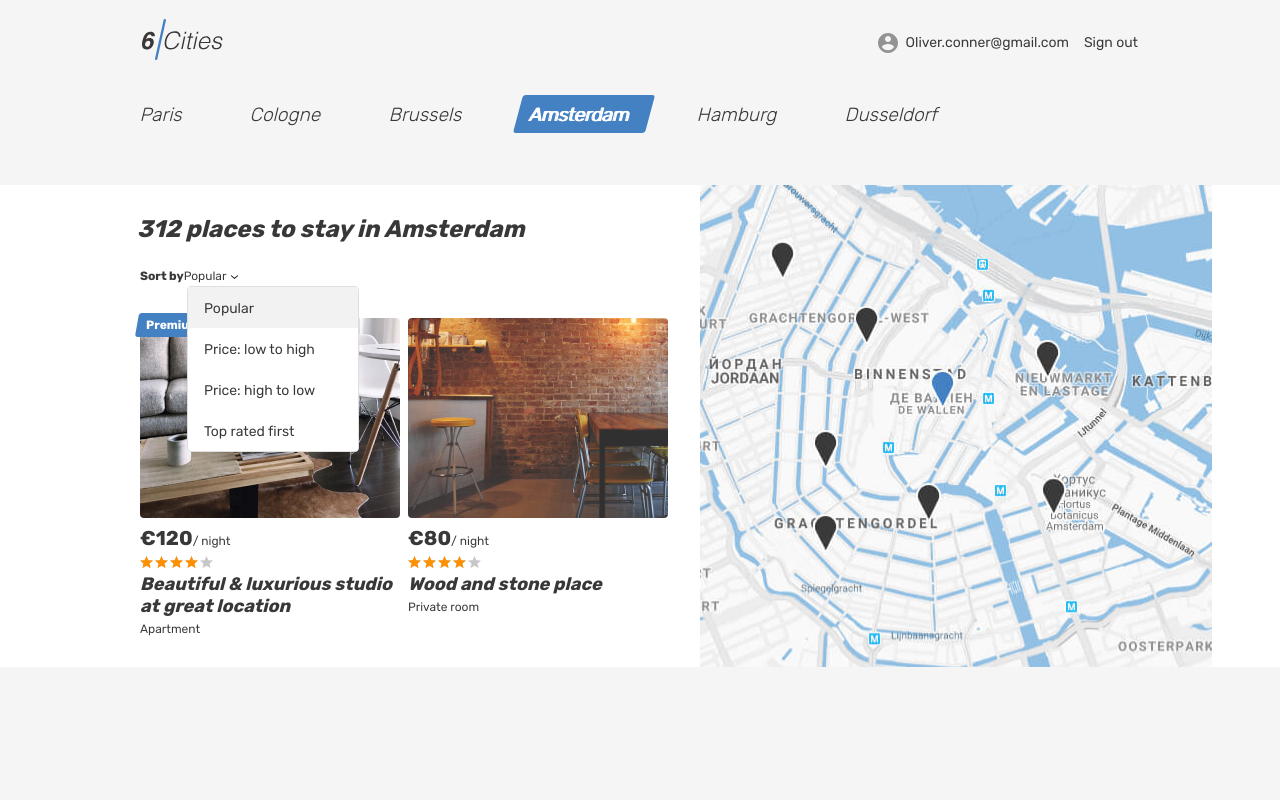
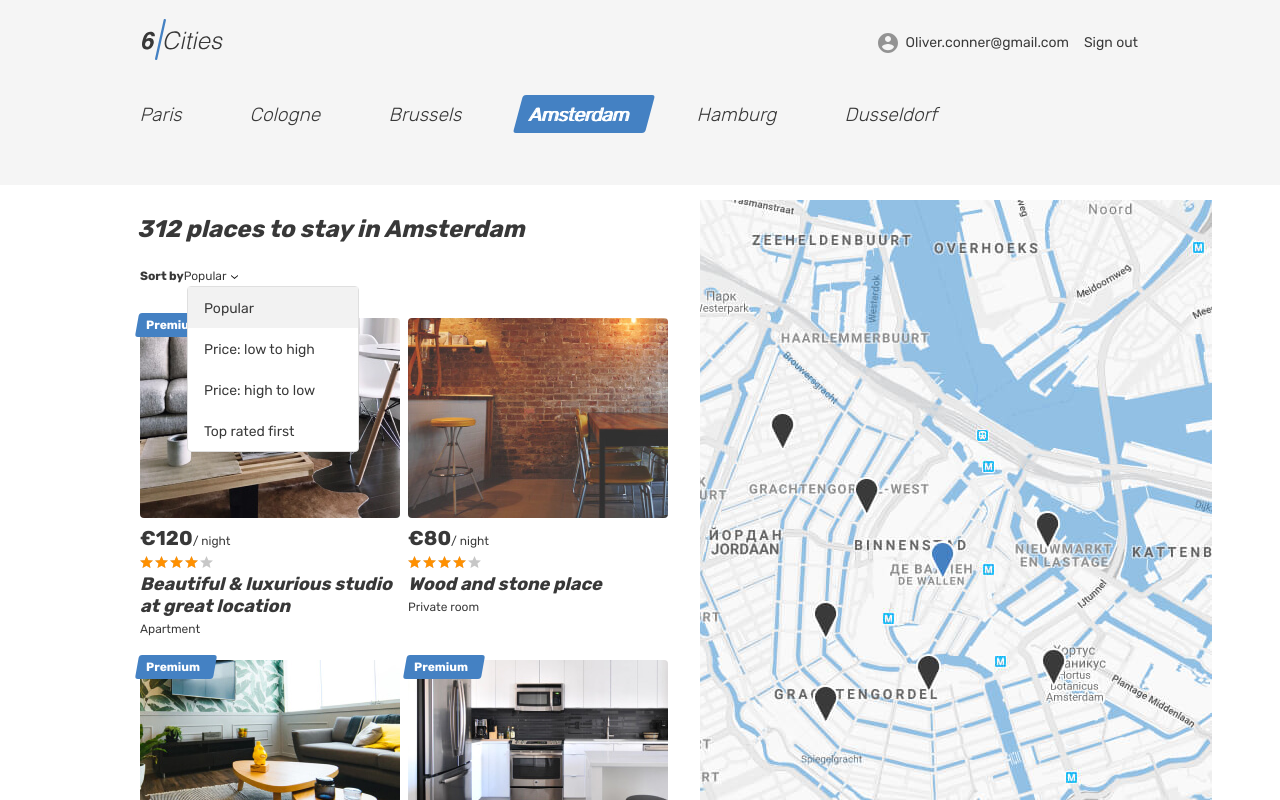
Before and after one commit to htmlacademy-react/2233485-six-cities-simple-11, a React (Create React App) app in the folder project/: page / in a window 1280 px wide. Shown: the top 800 px of the page. Built offline with nearby package versions, Linux system fonts and the light colour scheme.

Commit message:
module4-task1 (описание данных для 4 предложений и 4 отзывов)

```diff
--- a/project/src/mocks/offers-cards.ts
+++ b/project/src/mocks/offers-cards.ts
@@ -68,24 +68,72 @@ const offersCards: OffersCardInterface[] = [
     maxAdults: 3,
   },
 
-  // {
-  //   id: '3',
-  //   price: 132,
-  //   isPremium: false,
-  //   name: 'Canal View Prinsengracht',
-  //   img: 'img/apartment-02.jpg',
-  //   ratingStars: RatingStars.fourStars,
-  //   type: OffersCardTypes.APARTMENT,
-  // },
-  // {
-  //   id: 4,
-  //   price: 180,
-  //   isPremium: true,
-  //   title: 'Nice, cozy, warm big bed apartment',
-  //   img: 'img/apartment-03.jpg',
-  //   ratingStars: RatingStars.fiveStars,
-  //   type: OffersCardTypes.APARTMENT,
-  // },
+  {
+    id: 3,
+    title: 'Canal View Prinsengracht',
+    description: 'A quiet cozy and picturesque that hides behind a a river by the unique lightness of Amsterdam.',
+    city: {
+      name: 'Amsterdam',
+      location: {
+        latitude: 52.377956,
+        longitude: 4.897070,
+        zoom: 10,
+      },
+    },
+    price: 132,
+    isPremium: true,
+    type: OffersCardTypes.APARTMENT,
+    img: 'img/apartment-02.jpg',
+    ratingStars: RatingStars.fourStars,
+    bedrooms: 2,
+    location: {
+      latitude: 52.22450806,
+      longitude: 4.535795120,
+      zoom: 8,
+    },
+    facilities: ['Wi-Fi', 'Washing machine', 'Heating', 'Dishwasher', 'Cabel TV', 'Coffee machine'],
+    host: {
+      id: 1,
+      name: 'Angelina',
+      avatarUrl: 'img/avatar-angelina.jpg',
+      isPro: false,
+    },
+    maxAdults: 6,
+  },
+
+  {
+    id: 4,
+    title: 'Nice, cozy, warm big bed apartment',
+    description: 'A quiet cozy and picturesque that hides behind a a river by the unique lightness of Amsterdam. The building is green and from 18th century',
+    city: {
+      name: 'Cologne',
+      location: {
+        latitude: 50.559998,
+        longitude: 6.57,
+        zoom: 10,
+      },
+    },
+    price: 180,
+    isPremium: true,
+    type: OffersCardTypes.APARTMENT,
+    img: 'img/apartment-03.jpg',
+    ratingStars: RatingStars.fiveStars,
+    bedrooms: 4,
+    location: {
+      latitude: 50.22450880,
+      longitude: 6.535795520,
+      zoom: 8,
+    },
+    facilities: ['Wi-Fi', 'Washing machine', 'Towels', 'Heating', 'Coffee machine',
+      'Baby seat', 'Kitchen', 'Dishwasher', 'Cabel TV', 'Fridge'],
+    host: {
+      id: 1,
+      name: 'Max',
+      avatarUrl: 'img/avatar-max.jpg',
+      isPro: true,
+    },
+    maxAdults: 7,
+  },
 ];
 
 export default offersCards;
```
Also changed, not shown: project/src/mocks/reviews.ts (added, +52 -0 lines), project/src/types/offers-card-types.ts (+15 -0 lines).
